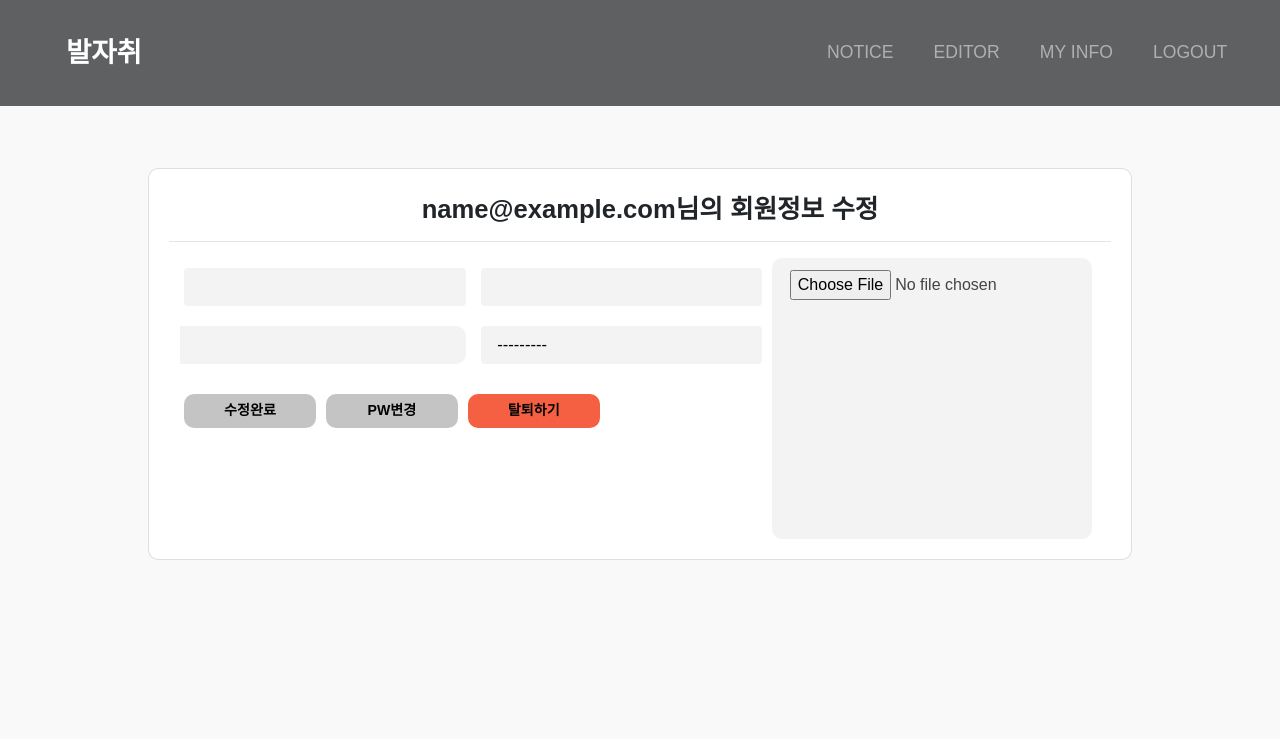
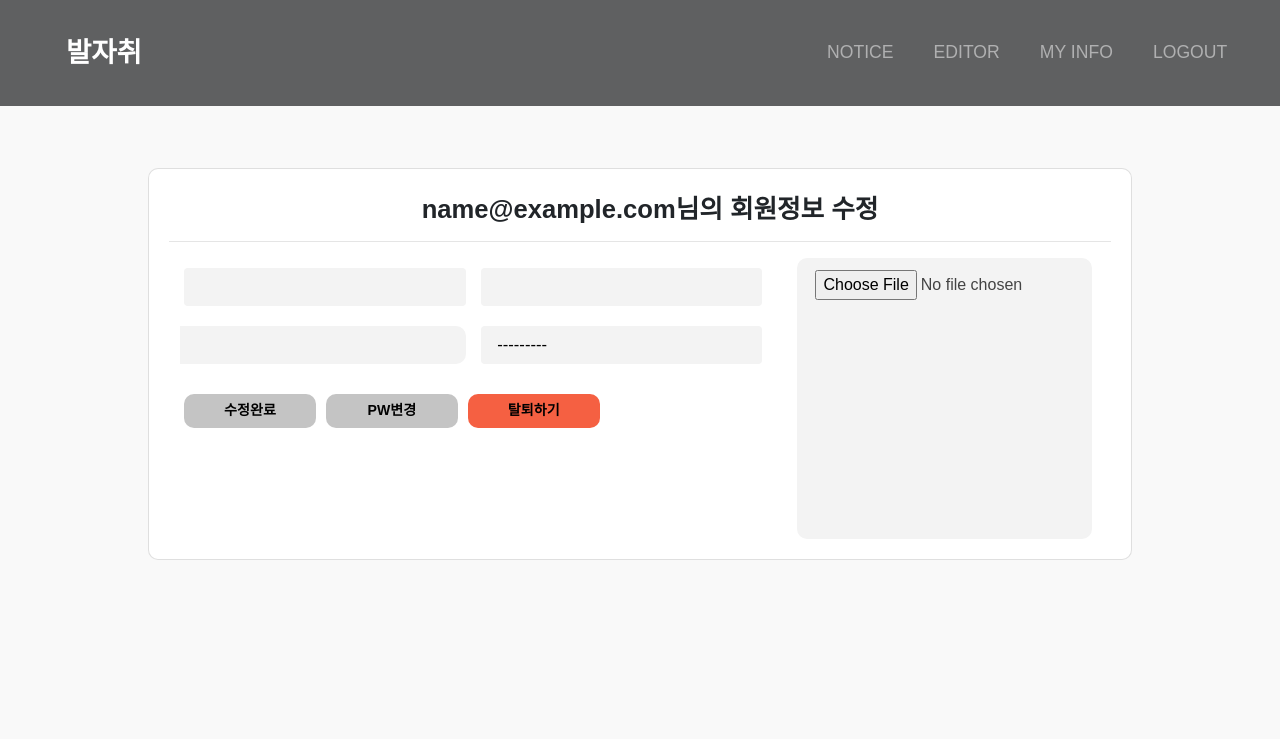
Before and after one commit to Team-ESC/Footprint-Web, a Django app: page /user_info_update/?id=1 in a window 1280 px wide. Shown: the top 739 px of the page. Run offline with Django 3.2, Linux system fonts and the light colour scheme; the visitor is signed in with stand-in values (Sample User, id 1); parts of the project's set-up code (start-up, migrations or seed data) failed here and were passed over; some libraries are stand-ins or nearby versions; some web fonts are replaced.

Commit message:
[yewon] user_info_update 반응형 웹 수정했습니다.
- user_info_update : 이미지 크기 변경했습니다.

```diff
--- a/Project_Footprint/website/templates/user_info_update.html
+++ b/Project_Footprint/website/templates/user_info_update.html
@@ -58,7 +58,7 @@
         margin-right: 1.5vw;
         padding: 12px;
         padding-left: 18px;
-        width: 25vw;
+        width: 23vw;
         height: 22vw;
         border-style: none;
         border-radius: 10px 10px 10px 10px;
```
